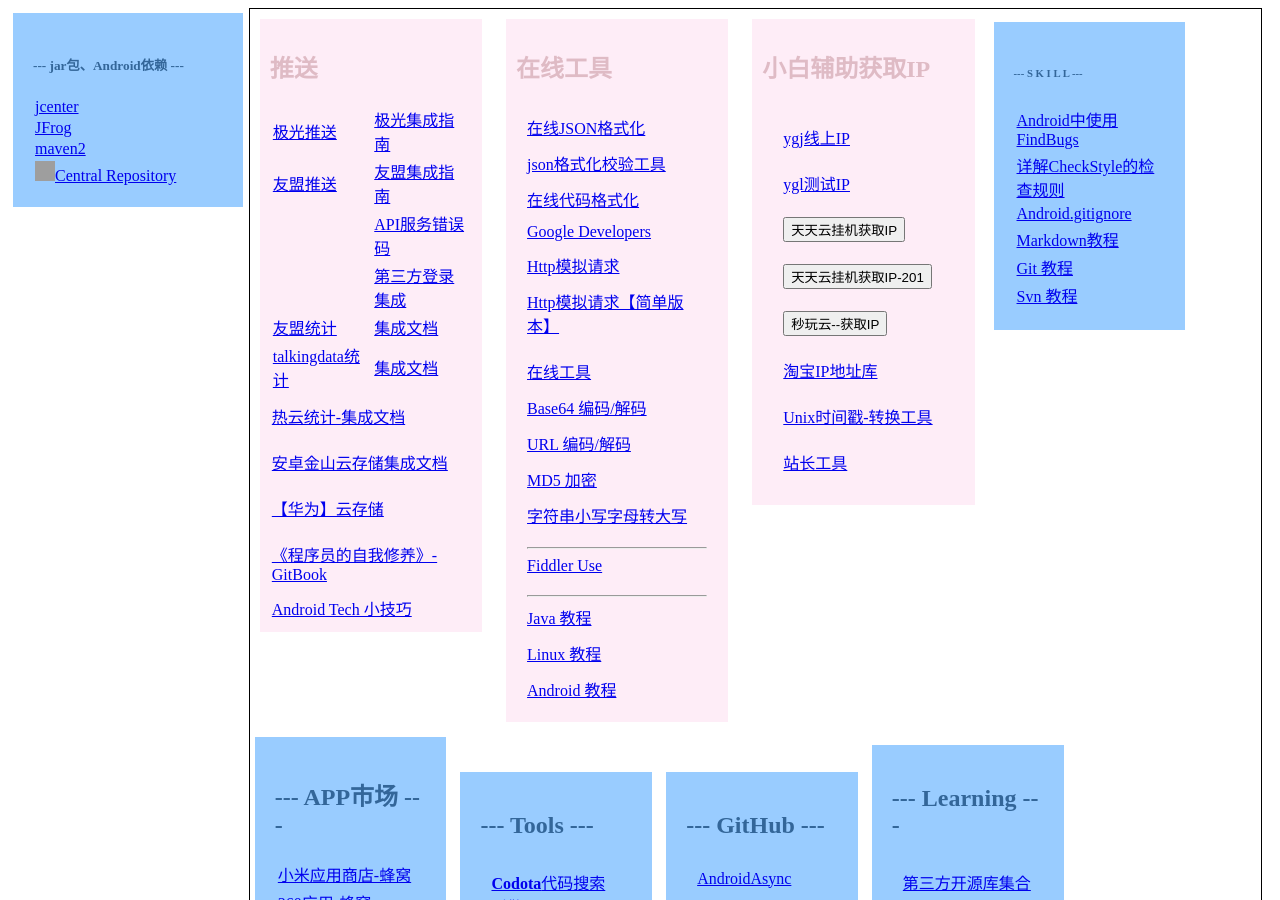
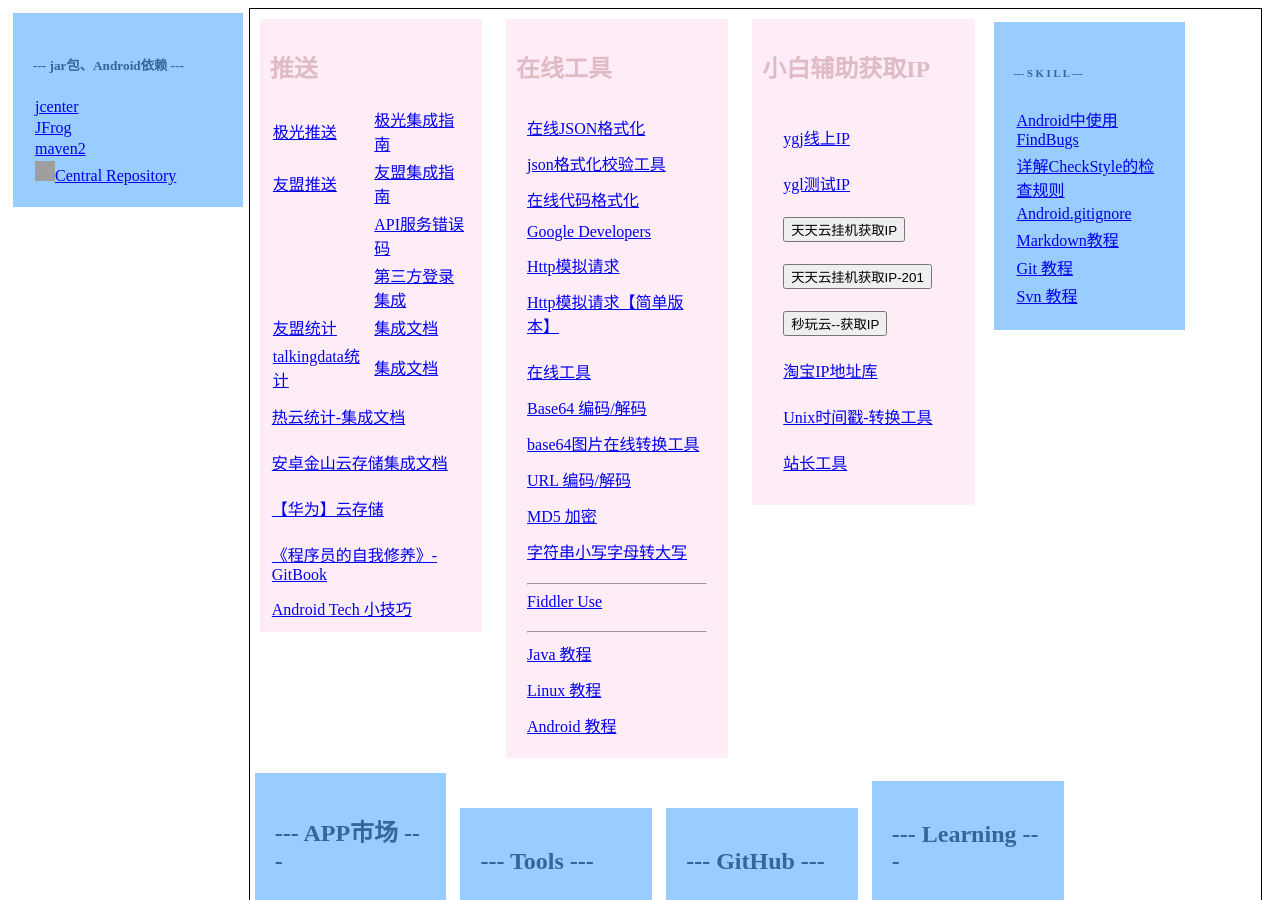
Before and after one commit to github201407/github201407.github.io, a Jekyll site: the page common.html, which Jekyll copies as it is, in a window 1280 px wide and 900 px high. Built offline with Jekyll 4.4.1, drawn with Linux system fonts in a browser that asks for light colours; grey boxes are pictures that could not be loaded.

Commit message:
添加base64图片在线转换工具

```diff
--- a/common.html
+++ b/common.html
@@ -189,6 +189,9 @@
      </tr>
      <tr>
       <td> <a href="https://c.runoob.com/front-end/693" target="_blank">Base64 编码/解码</a> </td>
+     </tr>
+     <tr>
+      <td> <a href="http://tool.chinaz.com/tools/imgtobase/" target="_blank">base64图片在线转换工具</a> </td>
      </tr>
      <tr>
       <td> <a href="https://c.runoob.com/front-end/695" target="_blank">URL 编码/解码</a> </td>
```
